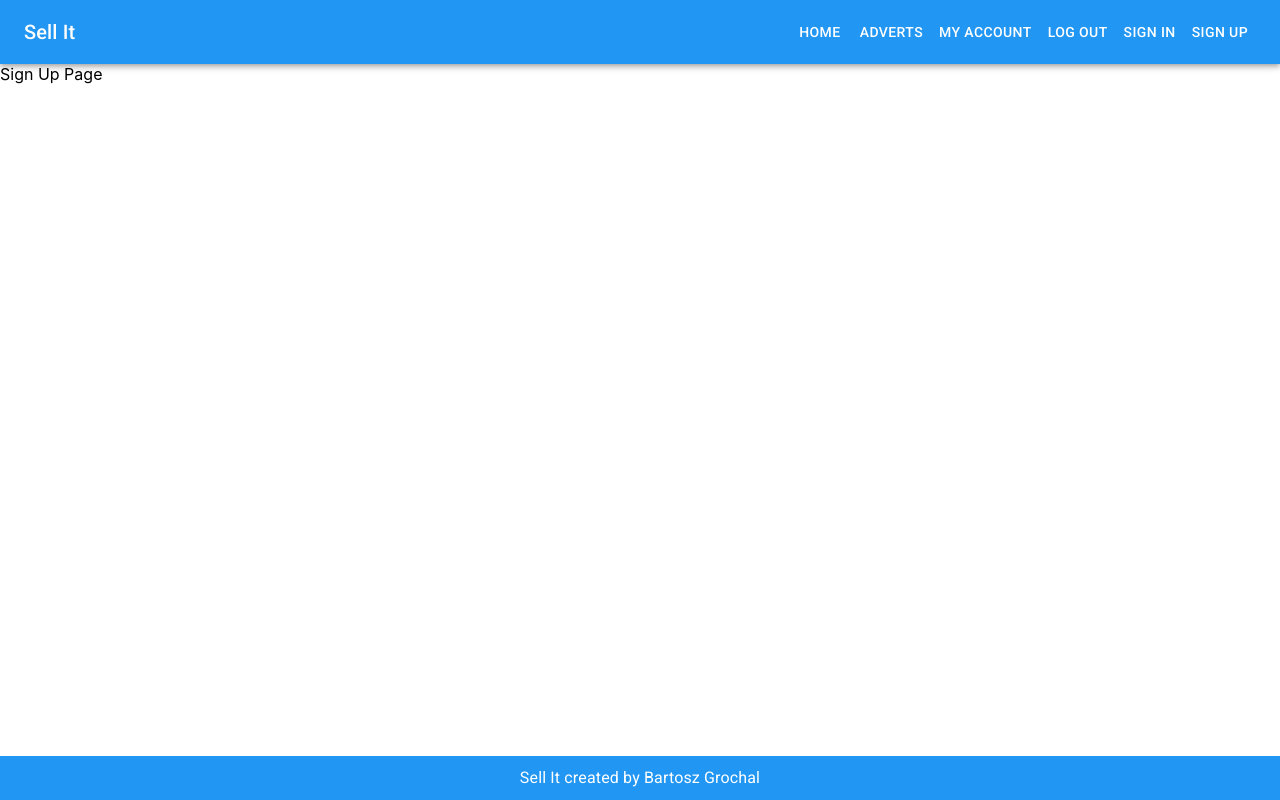
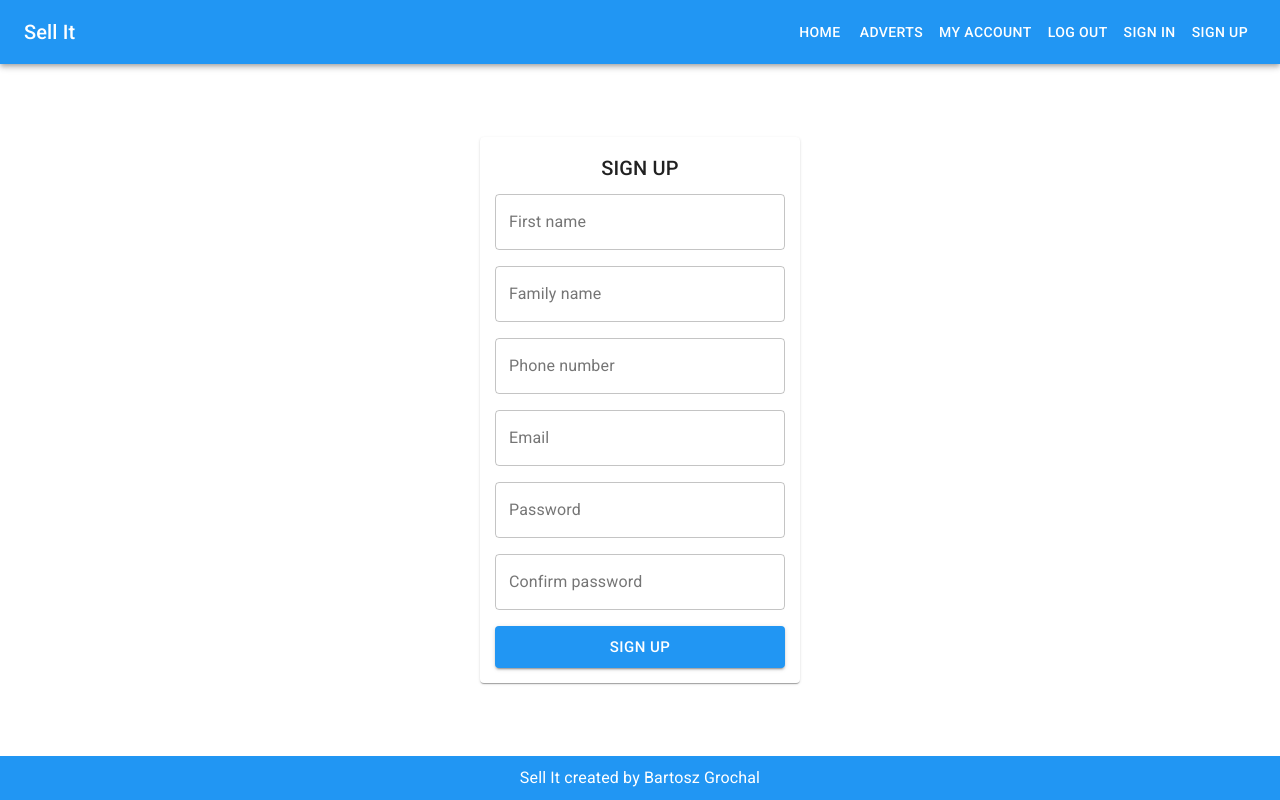
Before and after one commit to b-grochal/react-sell-it, a React (Create React App) app: page /sign-up in a window 1280 px wide. Built offline with nearby package versions, Linux system fonts and the light colour scheme.

Commit message:
Prepared sign up page with form.

```diff
--- a/src/actions/userActions.js
+++ b/src/actions/userActions.js
@@ -9,14 +9,33 @@ import {
   USER_LOGOUT,
 } from "../constants/userConstants";
 
-export const signUp = (email, password) => async (dispatch) => {
-  dispatch({ type: USER_SIGNUP_REQUEST, payload: { email, password } });
-  try {
-    const { data } = await Axios.post("/api/users/register", {
+export const signUp =
+  (firstName, familyName, phoneNumber, email, password, confirmPassword) =>
+  async (dispatch) => {
+    dispatch({
+      type: USER_SIGNUP_REQUEST,
+      payload: {
+        firstName,
+        familyName,
+        phoneNumber,
         email,
         password,
+        confirmPassword,
+      },
     });
-    dispatch({ type: USER_SIGNUP_SUCCESS, payload: data });
+    try {
+      const { data } = await Axios.post(
+        "http://localhost:5001/sell-it-747c3/us-central1/api/sign-up",
+        {
+          firstName,
+          familyName,
+          phoneNumber,
+          email,
+          password,
+          confirmPassword,
+        }
+      );
+      dispatch({ type: USER_SIGNUP_SUCCESS, payload: data.message });
     } catch (error) {
       dispatch({
         type: USER_SIGNUP_FAIL,
--- /dev/null
+++ b/src/components/user/SignUpForm.js
@@ -0,0 +1,170 @@
+import React, { useState, useEffect } from "react";
+import { Grid, makeStyles, Paper, Typography } from "@material-ui/core";
+import Input from "../controls/Input";
+import SubmitButton from "../controls/SubmitButton";
+import useForm from "../../hooks/useForm";
+import Form from "../utils/Form";
+import { useDispatch, useSelector } from "react-redux";
+import { signUp } from "../../actions/userActions";
+import { CompareArrowsOutlined } from "@material-ui/icons";
+import { useHistory } from "react-router";
+
+const useStyles = makeStyles({
+  root: {
+    padding: "15px",
+  },
+  heading: {
+    paddingBottom: "10px",
+    textTransform: "uppercase",
+  },
+});
+
+const initialValues = {
+  firstName: "",
+  familyName: "",
+  phoneNumber: "",
+  email: "",
+  password: "",
+  confirmPassword: "",
+};
+
+const SignUpForm = () => {
+  const classes = useStyles();
+
+  const userSignUp = useSelector((state) => state.userSignUp);
+  const { message, loading, error } = userSignUp;
+  const history = useHistory();
+
+  const dispatch = useDispatch();
+
+  const validate = (values) => {
+    let temp = { ...errors };
+    if ("firstName" in values)
+      temp.firstName = values.firstName ? "" : "This field is required.";
+    if ("familyName" in values)
+      temp.familyName = values.familyName ? "" : "This field is required.";
+    if ("phoneNumber" in values)
+      temp.phoneNumber = values.phoneNumber ? "" : "This field is required.";
+    if ("email" in values)
+      temp.email = /$^|.+@.+..+/.test(values.email)
+        ? ""
+        : "Email is not valid.";
+    if ("password" in values)
+      temp.password =
+        values.password.length != 0 ? "" : "This field is required.";
+    if ("confirmPassword" in values)
+      temp.confirmPassword =
+        values.confirmPassword === values.password
+          ? ""
+          : "Passwords must match.";
+    setErrors({
+      ...temp,
+    });
+
+    return Object.values(temp).every((x) => x == "");
+  };
+
+  const { values, setValues, errors, setErrors, handleInputChange, resetForm } =
+    useForm(initialValues, validate);
+
+  const handleSubmit = (e) => {
+    e.preventDefault();
+    if (validate(values)) {
+      dispatch(
+        signUp(
+          values.firstName,
+          values.familyName,
+          values.phoneNumber,
+          values.email,
+          values.password,
+          values.confirmPassword
+        )
+      );
+    }
+  };
+
+  useEffect(() => {
+    if (message) {
+      history.push("/sign-in");
+    }
+  }, [message]);
+
+  return (
+    <Paper className={classes.root}>
+      <Typography variant="h6" align="center" className={classes.heading}>
+        Sign up
+      </Typography>
+      <Form onSubmit={handleSubmit}>
+        <Grid container direction="column" spacing={2}>
+          <Grid item>
+            <Input
+              name="firstName"
+              label="First name"
+              value={values.firstName}
+              onChange={handleInputChange}
+              error={errors.firstName}
+              fullWidth
+            />
+          </Grid>
+          <Grid item>
+            <Input
+              name="familyName"
+              label="Family name"
+              value={values.familyName}
+              onChange={handleInputChange}
+              error={errors.familyName}
+              fullWidth
+            />
+          </Grid>
+          <Grid item>
+            <Input
+              name="phoneNumber"
+              label="Phone number"
+              value={values.phoneNumber}
+              onChange={handleInputChange}
+              error={errors.phoneNumber}
+              fullWidth
+            />
+          </Grid>
+          <Grid item>
+            <Input
+              name="email"
+              label="Email"
+              value={values.email}
+              onChange={handleInputChange}
+              error={errors.email}
+              fullWidth
+            />
+          </Grid>
+          <Grid item>
+            <Input
+              name="password"
+              label="Password"
+              value={values.password}
+              onChange={handleInputChange}
+              error={errors.password}
+              type="password"
+              fullWidth
+            />
+          </Grid>
+          <Grid item>
+            <Input
+              name="confirmPassword"
+              label="Confirm password"
+              value={values.confirmPassword}
+              onChange={handleInputChange}
+              error={errors.confirmPassword}
+              type="password"
+              fullWidth
+            />
+          </Grid>
+          <Grid item>
+            <SubmitButton type="submit" text="Sign up" fullWidth />
+          </Grid>
+        </Grid>
+      </Form>
+    </Paper>
+  );
+};
+
+export default SignUpForm;
--- a/src/pages/SignUpPage.js
+++ b/src/pages/SignUpPage.js
@@ -1,7 +1,29 @@
 import React from "react";
+import { Grid, makeStyles } from "@material-ui/core";
+import SignUpForm from "../components/user/SignUpForm";
+
+const useStyles = makeStyles({
+  root: {
+    height: "100%",
+  },
+});
 
 const SignUpPage = () => {
-  return <span>Sign Up Page</span>;
+  const classes = useStyles();
+
+  return (
+    <Grid
+      className={classes.root}
+      container
+      direction="row"
+      alignItems="center"
+      justifyContent="center"
+    >
+      <Grid item xs={3}>
+        <SignUpForm />
+      </Grid>
+    </Grid>
+  );
 };
 
 export default SignUpPage;
--- a/src/reducers/userReducers.js
+++ b/src/reducers/userReducers.js
@@ -13,7 +13,7 @@ export const userSignUpReducer = (state = {}, action) => {
     case USER_SIGNUP_REQUEST:
       return { loading: true };
     case USER_SIGNUP_SUCCESS:
-      return { loading: false, userInfo: action.payload };
+      return { loading: false, message: action.payload };
     case USER_SIGNUP_FAIL:
       return { loading: false, error: action.payload };
     default:
```
Lines whose indentation alone changed are shown as unchanged.
